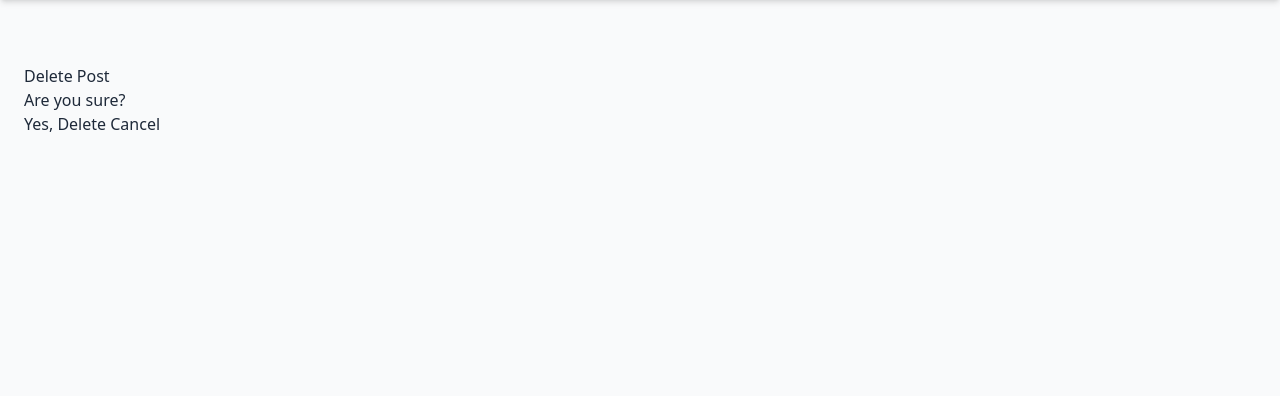
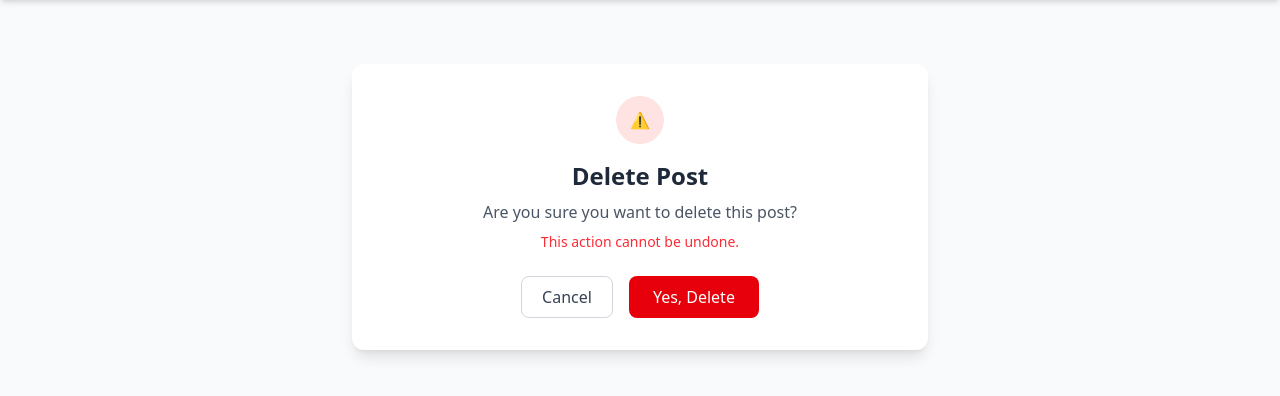
Before and after one commit to hello-abdul-manan/blog-web-app, a Django app: page /bloggy/post/1/delete/ in a window 1280 px wide. Shown: the part 64-460 px from the top of the page. Run offline with Django 5.2, Linux system fonts and the light colour scheme; a user stored in the database is signed in; data comes from the database, SQL or seed files in the repository; style sheets or scripts are compiled from the project's sources.

Commit message:
Add CSS for styling

```diff
--- a/blog_app/blog/templates/blog/delete_post.html
+++ b/blog_app/blog/templates/blog/delete_post.html
@@ -1,11 +1,44 @@
 {% extends "base.html" %}
-{% block title %}Delete Post{% endblock  %}
+{% block title %}Delete Post{% endblock %}
+
 {% block content %}
-    <h1>Delete Post</h1>
-    <p>Are you sure?</p>
-    <form method="post">
-        {% csrf_token %}
-        <button type="submit">Yes, Delete</button>
-        <a href="{% url 'post_list' %}">Cancel</a>
-    </form>
-{% endblock  %}
+
+<div class="max-w-xl mx-auto">
+
+    <div class="bg-white shadow-lg rounded-xl p-8 text-center">
+
+        <div class="flex justify-center mb-4">
+            <div class="w-12 h-12 flex items-center justify-center rounded-full bg-red-100 text-red-600">
+                ⚠
+            </div>
+        </div>
+
+        <h1 class="text-2xl font-bold text-gray-800 mb-2">
+            Delete Post
+        </h1>
+
+        <p class="text-gray-600 mb-6">
+            Are you sure you want to delete this post?
+            <span class="block mt-2 text-sm text-red-500">
+                This action cannot be undone.
+            </span>
+        </p>
+
+        <form method="post" class="flex justify-center space-x-4">
+            {% csrf_token %}
+
+            <a href="{% url 'post_list' %}"
+               class="px-5 py-2 border border-gray-300 rounded-lg text-gray-700 hover:bg-gray-100 transition">
+                Cancel
+            </a>
+
+            <button type="submit"
+                    class="px-6 py-2 bg-red-600 text-white rounded-lg hover:bg-red-700 transition">
+                Yes, Delete
+            </button>
+        </form>
+
+    </div>
+</div>
+
+{% endblock %}
```
